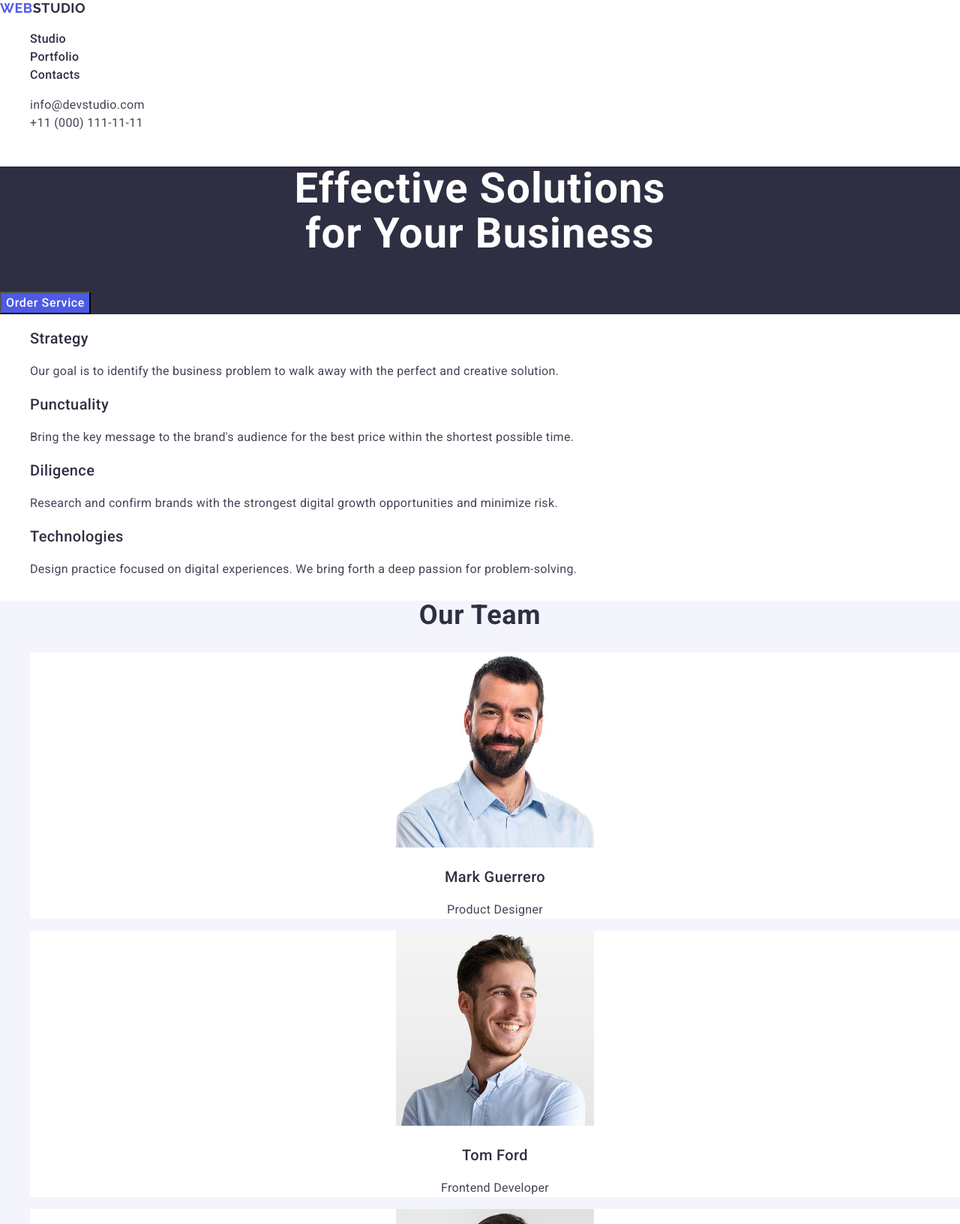
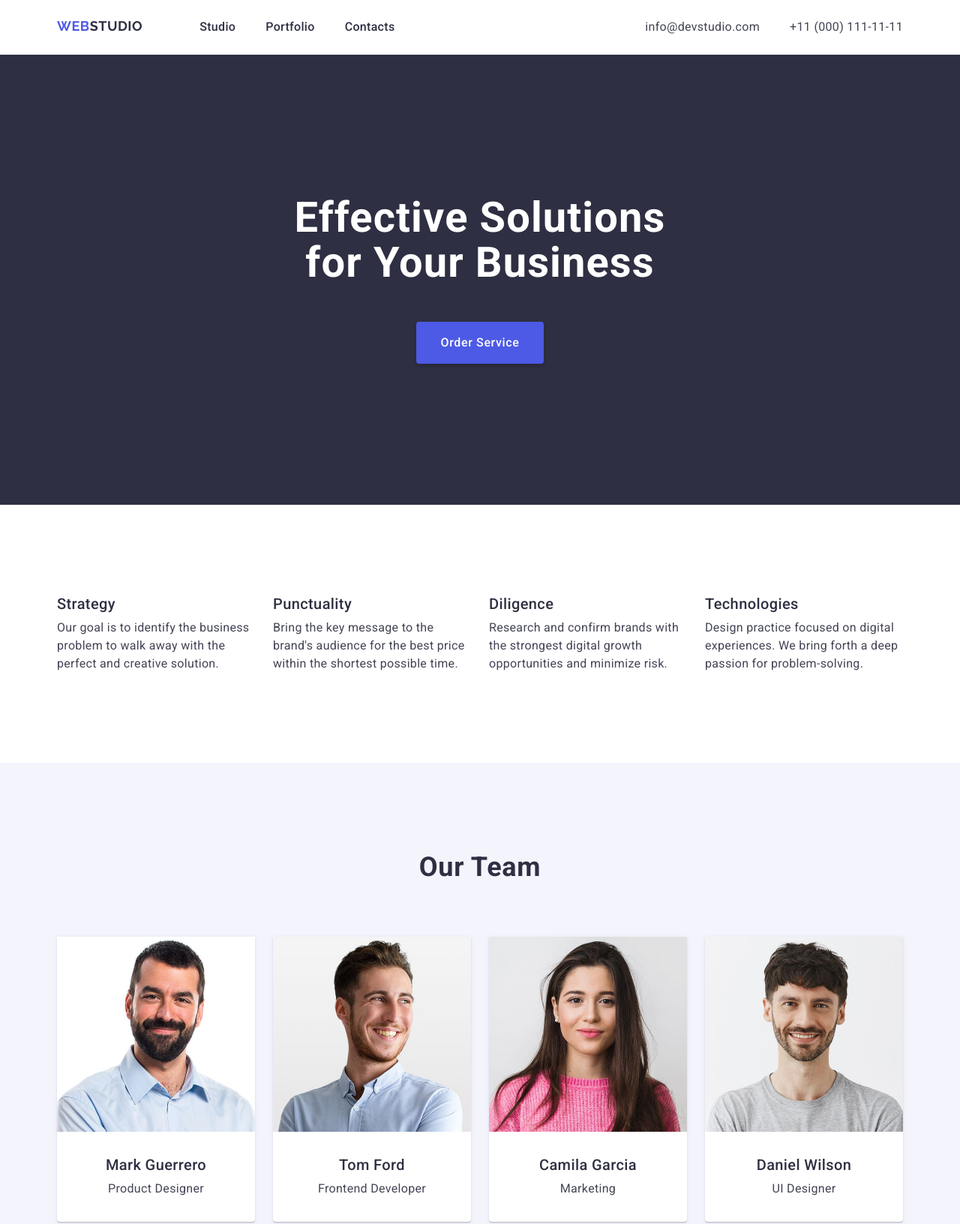
Before and after one commit to an-shem/goit-markup-hw-03, a plain HTML site: page index.html in a window 1280 px wide. Shown: the top 1632 px of the page at 75% size. Drawn offline with nearby package versions, Linux system fonts and the light colour scheme.

Commit message:
add element positioning styles

```diff
--- a/css/styles.css
+++ b/css/styles.css
@@ -16,11 +16,42 @@ a {
 ul,
 ol {
   list-style-type: none;
+  margin: 0;
+  padding-left: 0;
+}
+
+h1,
+h2,
+h3,
+h4,
+h5,
+h6,
+p {
+  margin: 0;
+}
+
+img {
+  display: block;
+  max-width: 100%;
+  height: auto;
 }
 /* #endregion */
 
 /* #region Common */
+.container {
+  max-width: 1158px;
+  padding-left: 15px;
+  padding-right: 15px;
+  margin-left: auto;
+  margin-right: auto;
+}
+
+.section {
+  padding: 120px 0;
+}
+
 .section-title {
+  margin-bottom: 72px;
   font-weight: 700;
   font-size: 36px;
   line-height: 1.11;
@@ -29,10 +60,27 @@ ol {
   text-transform: capitalize;
   color: #2e2f42;
 }
+
+.list {
+  --items: 4;
+  --indent-x: 24px;
+  --indent-y: 24px;
+  display: flex;
+  flex-wrap: wrap;
+  column-gap: var(--indent-x);
+  row-gap: var(--indent-y);
+}
+.list-item {
+  width: calc((100% - (var(--indent-x) * (var(--items) - 1))) / var(--items));
+}
+.card-content-wrapper {
+  padding: 32px 16px;
+}
 /* #endregion */
 
 /* #region Logo*/
 .logo {
+  display: block;
   font-family: 'Raleway', sans-serif;
   font-weight: 700;
   font-size: 18px;
@@ -47,11 +95,33 @@ ol {
 /* #endregion */
 
 /* #region Header*/
+.page-header {
+  border-bottom: 1px solid #e7e9fc;
+}
+.header-container {
+  display: flex;
+  justify-content: space-between;
+  align-items: center;
+}
+.header-nav {
+  display: flex;
+  gap: 76px;
+}
+.page-header .logo {
+  padding: 24px 0;
+}
+.menu {
+  display: flex;
+  align-items: center;
+  gap: 40px;
+}
+
 .menu-link {
+  display: inline-block;
+  padding: 24px 0;
   font-weight: 500;
   color: #2e2f42;
 }
-
 .menu-link:hover,
 .menu-link:focus,
 .contacts-list-link:hover,
@@ -62,13 +132,23 @@ ol {
 .contacts {
   font-style: normal;
 }
+.contacts-list {
+  display: flex;
+  gap: 40px;
+}
+.contacts-list-link {
+  padding: 24px 0;
+}
 /* #endregion */
 
 /* #region Hero section*/
 .hero {
+  padding: 188px 0;
   background-color: #2e2f42;
 }
 .hero-title {
+  width: 496px;
+  margin: 0 auto 48px;
   font-weight: 700;
   font-size: 56px;
   line-height: 1.07;
@@ -78,12 +158,18 @@ ol {
 }
 
 .hero-btn {
+  display: block;
+  margin: 0 auto;
+  padding: 16px 32px;
+  border: none;
+  border-radius: 4px;
+  color: #fff;
+  background: #4d5ae5;
+  box-shadow: 0 4px 4px 0 rgba(0, 0, 0, 0.15);
+  cursor: pointer;
   font-weight: 500;
   line-height: 1.5;
   letter-spacing: 0.04em;
-  color: #fff;
-  background-color: #4d5ae5;
-  cursor: pointer;
 }
 
 .hero-btn:hover,
@@ -93,7 +179,9 @@ ol {
 /* #endregion */
 
 /* #region Features section*/
+
 .features-item-title {
+  margin-bottom: 8px;
   font-weight: 500;
   font-size: 20px;
   line-height: 1.2;
@@ -108,11 +196,16 @@ ol {
 }
 .team-card {
   text-align: center;
+  border-radius: 0 0 4px 4px;
+  box-shadow:
+    0 2px 1px 0 rgba(46, 47, 66, 0.08),
+    0 1px 1px 0 rgba(46, 47, 66, 0.16),
+    0 1px 6px 0 rgba(46, 47, 66, 0.08);
   background-color: #ffffff;
 }
-
 .team-card-name,
 .portfolio-card-title {
+  margin-bottom: 8px;
   font-weight: 500;
   font-size: 20px;
   line-height: 1.2;
@@ -121,12 +214,34 @@ ol {
 }
 /* #endregion */
 
+/* #region Portfolio */
+
+.portfolio .list {
+  --items: 3;
+  --indent-y: 48px;
+}
+.portfolio .card-content-wrapper {
+  border-bottom: 1px solid #e7e9fc;
+  border-left: 1px solid #e7e9fc;
+  border-right: 1px solid #e7e9fc;
+}
+
+/* #endregion */
+
 /* #region Footer */
 .page-footer {
+  padding: 100px 0;
   background-color: #2e2f42;
+}
+.page-footer .logo {
+  display: block;
+  margin-bottom: 16px;
 }
 .page-footer .logo-part,
 .footer-text {
   color: #f4f4fd;
 }
+.footer-text {
+  width: 264px;
+}
 /* #endregion */
--- a/index.html
+++ b/index.html
@@ -17,6 +17,7 @@
 
 <body>
   <header class="page-header">
+    <div class="container header-container">
       <nav class="header-nav">
         <a class="logo" href="./index.html">Web<span class="logo-part">Studio</span></a>
         <ul class="menu">
@@ -41,112 +42,152 @@
           </li>
         </ul>
       </address>
+    </div>
   </header>
   <main>
     <!-- Hero -->
-    <section class="hero">
-      <h1 class="hero-title">Effective Solutions<br>for Your Business</h1>
+    <section class="section hero">
+      <div class="container">
+        <h1 class="hero-title">Effective Solutions for Your Business</h1>
         <button class="hero-btn" type="button">Order Service</button>
+      </div>
     </section>
     <!-- Features -->
-    <section class="features">
+    <section class="section features">
+      <div class="container">
         <h2 class="section-title" hidden>Features</h2>
-      <ul class="features-list">
-        <li class="features-item">
+        <ul class="list features-list">
+          <li class="list-item features-item">
             <h3 class="features-item-title">Strategy</h3>
-          <p class="features-item-text">Our goal is to identify the business problem to walk away with the perfect and
-            creative solution.</p>
+            <p class="features-item-text">
+              Our goal is to identify the business problem to walk away with the perfect and creative solution.
+            </p>
           </li>
-        <li class="features-item">
+          <li class="list-item features-item">
             <h3 class="features-item-title">Punctuality</h3>
-          <p class="features-item-text">Bring the key message to the brand's audience for the best price within the
-            shortest possible time.</p>
+            <p class="features-item-text">
+              Bring the key message to the brand's audience for the best price within the shortest possible time.
+            </p>
           </li>
-        <li class="features-item">
+          <li class="list-item features-item">
             <h3 class="features-item-title">Diligence</h3>
-          <p class="features-item-text">Research and confirm brands with the strongest digital growth opportunities and
-            minimize risk.</p>
+            <p class="features-item-text">
+              Research and confirm brands with the strongest digital growth opportunities and minimize risk.
+            </p>
           </li>
-        <li class="features-item">
+          <li class="list-item features-item">
             <h3 class="features-item-title">Technologies</h3>
-          <p class="features-item-text">Design practice focused on digital experiences. We bring forth a deep passion
-            for problem-solving.</p>
+            <p class="features-item-text">
+              Design practice focused on digital experiences. We bring forth a deep passion for problem-solving.
+            </p>
           </li>
         </ul>
+      </div>
     </section>
     <!-- Team -->
-    <section class="team">
+    <section class="section team">
+      <div class="container">
         <h2 class="section-title">Our Team</h2>
-      <ul class="team-card-list">
-        <li class="team-card">
-          <img class="team-card-img" src="./images/teams/img-1.jpg" width="264" height="260" alt="team member photo" />
+        <ul class="team-card-list list">
+          <li class="list-item team-card">
+            <img class="team-card-img" src="./images/teams/img-1.jpg" width="264" height="260"
+              alt="team member photo" />
+            <div class="card-content-wrapper">
               <h3 class="team-card-name">Mark Guerrero</h3>
               <p class="team-card-position">Product Designer</p>
+            </div>
           </li>
-        <li class="team-card">
-          <img class="team-card-img" src="./images/teams/img-2.jpg" width="264" height="260" alt="team member photo" />
+          <li class="list-item team-card">
+            <img class="team-card-img" src="./images/teams/img-2.jpg" width="264" height="260"
+              alt="team member photo" />
+            <div class="card-content-wrapper">
               <h3 class="team-card-name">Tom Ford</h3>
               <p class="team-card-position">Frontend Developer</p>
+            </div>
           </li>
-        <li class="team-card">
-          <img class="team-card-img" src="./images/teams/img-3.jpg" width="264" height="260" alt="team member photo" />
+          <li class="list-item team-card">
+            <img class="team-card-img" src="./images/teams/img-3.jpg" width="264" height="260"
+              alt="team member photo" />
+            <div class="card-content-wrapper">
               <h3 class="team-card-name">Camila Garcia</h3>
               <p class="team-card-position">Marketing</p>
+            </div>
           </li>
-        <li class="team-card">
-          <img class="team-card-img" src="./images/teams/img-4.jpg" width="264" height="260" alt="team member photo" />
+          <li class="list-item team-card">
+            <img class="team-card-img" src="./images/teams/img-4.jpg" width="264" height="260"
+              alt="team member photo" />
+            <div class="card-content-wrapper">
               <h3 class="team-card-name">Daniel Wilson</h3>
               <p class="team-card-position">UI Designer</p>
+            </div>
           </li>
         </ul>
+      </div>
     </section>
     <!-- Portfolio -->
-    <section class="portfolio">
+    <section class="section portfolio">
+      <div class="container">
         <h2 class="section-title">Our Portfolio</h2>
-      <ul class="portfolio-card-list">
-        <li class="portfolio-card">
+        <ul class="list portfolio-card-list">
+          <li class="list-item portfolio-card">
             <img class="portfolpo-card-img" src="./images/portfolio/img-1.jpg" width="360" height="300"
-            alt="portfolio picture">
+              alt="portfolio picture" />
+            <div class="card-content-wrapper">
               <h3 class="portfolio-card-title">Banking App</h3>
               <p class="portfolio-card-description">App</p>
+            </div>
           </li>
-        <li class="portfolio-card">
+          <li class="list-item portfolio-card">
             <img class="portfolpo-card-img" src="./images/portfolio/img-2.jpg" width="360" height="300"
-            alt="portfolio picture">
+              alt="portfolio picture" />
+            <div class="card-content-wrapper">
               <h3 class="portfolio-card-title">Cashless Payment</h3>
               <p class="portfolio-card-description">Marketing</p>
+            </div>
           </li>
-        <li class="portfolio-card">
+          <li class="list-item portfolio-card">
             <img class="portfolpo-card-img" src="./images/portfolio/img-3.jpg" width="360" height="300"
-            alt="portfolio picture">
+              alt="portfolio picture" />
+            <div class="card-content-wrapper">
               <h3 class="portfolio-card-title">Meditation App</h3>
               <p class="portfolio-card-description">App</p>
+            </div>
           </li>
-        <li class="portfolio-card">
+          <li class="list-item portfolio-card">
             <img class="portfolpo-card-img" src="./images/portfolio/img-4.jpg" width="360" height="300"
-            alt="portfolio picture">
+              alt="portfolio picture" />
+            <div class="card-content-wrapper">
               <h3 class="portfolio-card-title">Taxi Service</h3>
               <p class="portfolio-card-description">Marketing</p>
+            </div>
           </li>
-        <li class="portfolio-card">
+          <li class="list-item portfolio-card">
             <img class="portfolpo-card-img" src="./images/portfolio/img-5.jpg" width="360" height="300"
-            alt="portfolio picture">
+              alt="portfolio picture" />
+            <div class="card-content-wrapper">
               <h3 class="portfolio-card-title">Screen Illustrations</h3>
               <p class="portfolio-card-description">Design</p>
+            </div>
           </li>
-        <li class="portfolio-card">
+          <li class="list-item portfolio-card">
             <img class="portfolpo-card-img" src="./images/portfolio/img-6.jpg" width="360" height="300"
-            alt="portfolio picture">
+              alt="portfolio picture" />
+            <div class="card-content-wrapper">
               <h3 class="portfolio-card-title">Online Courses</h3>
               <p class="portfolio-card-description">Marketing</p>
+            </div>
           </li>
         </ul>
+      </div>
     </section>
   </main>
   <footer class="page-footer">
+    <div class="container">
       <a class="logo" href="./index.html">Web<span class="logo-part">Studio</span></a>
-    <p class="footer-text">Increase the flow of customers and sales for your business with digital marketing & growth
-      solutions.</p>
+      <p class="footer-text">
+        Increase the flow of customers and sales for your business with digital marketing & growth solutions.
+      </p>
+    </div>
   </footer>
 </body>
 
```
Lines whose indentation alone changed are shown as unchanged.
